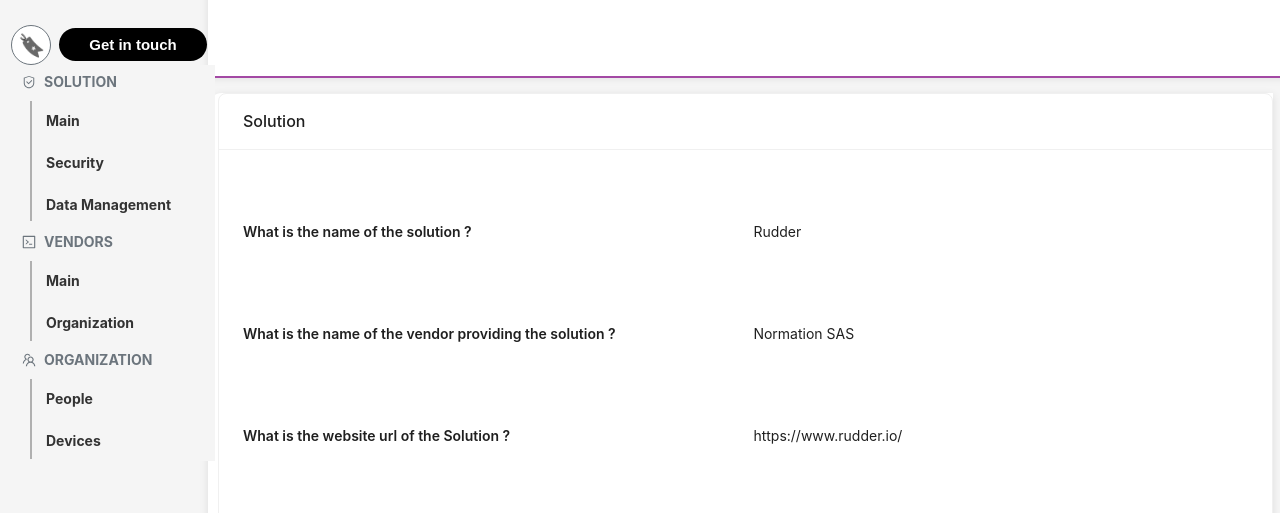
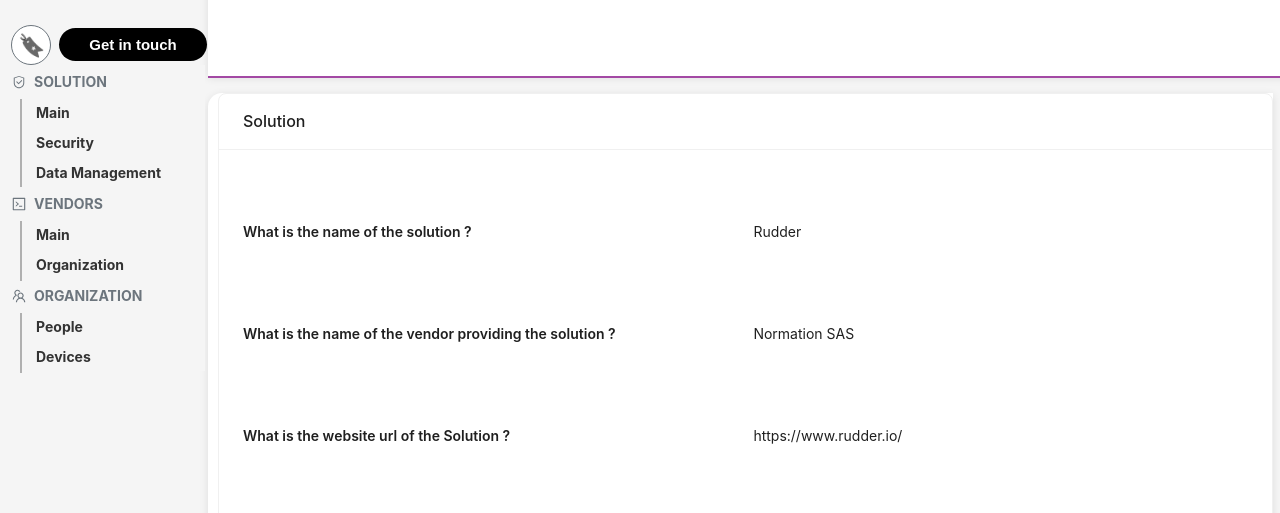
Before and after one commit to Cyberun-net/sidebar-react-ant-design, a React (Vite) app: page / in a window 1280 px wide. Shown: the part 196-709 px from the top of the page. Built offline with nearby package versions, Linux system fonts and the light colour scheme.

Commit message:
Update App.css

```diff
--- a/src/App.css
+++ b/src/App.css
@@ -18,7 +18,6 @@
   padding: 4px 8px;
   font-size: 12px;
 }
-
 
 /* Ajout des styles pour les tabs */
 
@@ -45,7 +44,6 @@
   margin-bottom: 24px !important;
 }
 
-
 /* Ajout des styles pour la mise en page des questions/réponses */
 
 .ant-row {
@@ -62,13 +60,11 @@
   border-bottom: none;
 }
 
-
 /* Ajustement de l'espacement */
 
 .ant-card .ant-col {
   padding: 8px 16px;
 }
-
 
 /* Styles pour l'en-tête */
 
@@ -81,20 +77,17 @@
   border-radius: 14px;
 }
 
-
 /* Pour les espaces verticaux */
 
 .ant-space-vertical {
   width: 100%;
 }
 
-
 /* Pour les tags */
 
 .ant-space-wrap {
   gap: 8px;
 }
-
 
 /* Styles responsifs */
 
@@ -131,7 +124,6 @@
   }
 }
 
-
 /* Ajustements pour les très petits écrans */
 
 @media (max-width: 375px) {
@@ -146,7 +138,6 @@
     padding: 4px !important;
   }
 }
-
 
 /* Amélioration de la lisibilité sur mobile */
 
@@ -163,7 +154,6 @@
   }
 }
 
-
 /* Add these styles for the header */
 
 .ant-layout-header {
@@ -172,8 +162,8 @@
   position: fixed;
   top: 0;
   z-index: 1000;
-  width: 100%; /
-  left: 0;
+  width: 100%;
+  /left: 0;
   display: flex;
   justify-content: space-between;
   padding: 0 24px;
@@ -191,19 +181,37 @@
   padding: 0 16px;
 }
 
-
 /* Animation du sidebar */
 
 .ant-menu {
   background: #f5f5f5 !important;
-  margin-left: -10px !important;
+  margin-left: -20px !important;
   padding-left: 0 !important;
   border-right: none !important;
   box-shadow: none !important;
   width: 225px !important;
   max-width: 225px !important;
   min-width: 225px !important;
-  margin-left: 24px;
+}
+
+.ant-menu-item {
+  margin: -2px 0 !important;
+  padding: 2px 24px !important;
+  line-height: 2 !important;
+  text-align: left !important;
+  height: auto !important;
+}
+
+.ant-menu-item a {
+  font-family: "Inter", sans-serif;
+  color: #000000;
+  text-align: left !important;
+  line-height: 0.5 !important;
+}
+
+.ant-menu .ant-menu-item-selected {
+  clip-path: inset(0 0 0 45px);
+  border-radius: 14px;
 }
 
 .ant-layout-sider {
@@ -216,65 +224,38 @@
 .ant-menu-item-group-title {
   color: #a5b1c2 !important;
   font-size: 12px;
-  padding: 6px 16px 8px !important;
+  padding: 6px 16px 6px !important;
 }
 
 .ant-layout-sider-trigger {
   background: #141927 !important;
 }
 
-.ant-menu-item {
-  margin: -2px 0 !important;
-  padding: 2px 24px !important;
-  height: auto !important;
-}
-
-.ant-menu-item a {
-  font-family: "Inter", sans-serif;
-  color: #000000;
-  text-align: left !important;
-  line-height: 0.5 !important;
-
-}
-
-.ant-menu .ant-menu-item-selected {
-  background-color: #e6f7ff !important;
-  margin-left: 45px !important;
-  width: calc(100% - 40px) !important;
-  border-radius: 4px;
-  outline: none !important;
-  padding-left: 0 !important;
-  text-align: left !important;
-}
-
-
 /* Pour la barre verticale à gauche dans le sidebar */
 
 .ant-menu-item-group-title {
   position: relative;
   padding-left: 24px;
-
 }
 
 .ant-menu-item-group-title::before {
   content: "";
   position: absolute;
-  height: 80px;
+  height: 60px;
   left: 40px;
   top: 100%;
   bottom: 0;
   width: 1.5px;
   background-color: #b0b0b0;
-
 }
 .ant-menu-item-group:nth-child(1) .ant-menu-item-group-title::before {
-  height: 120px;
+  height: 88px;
 }
-
 
 /*Pour uniformiser le background*/
 
-html, body {
+html,
+body {
   margin: 0;
   padding: 0;
   width: 100%;
```
